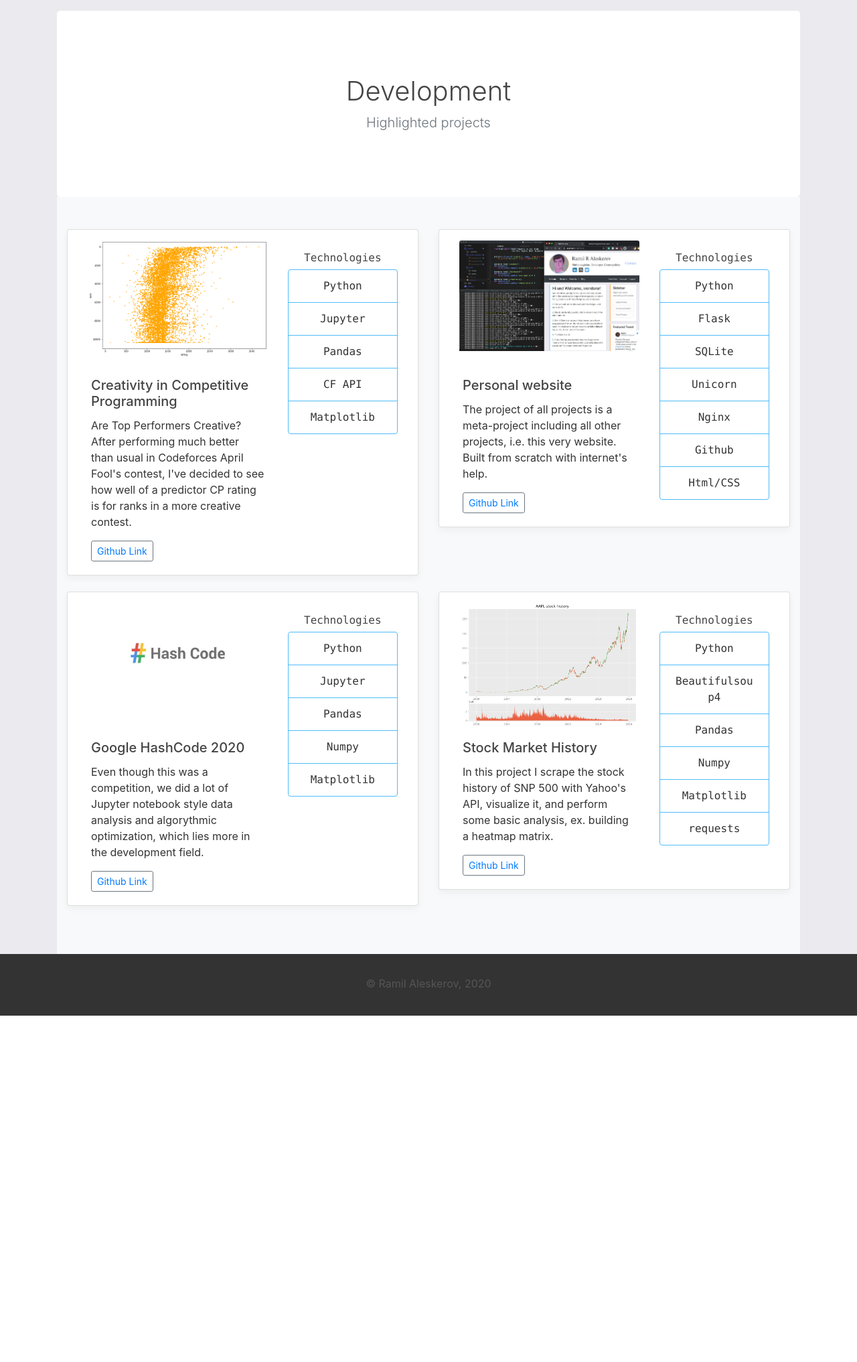
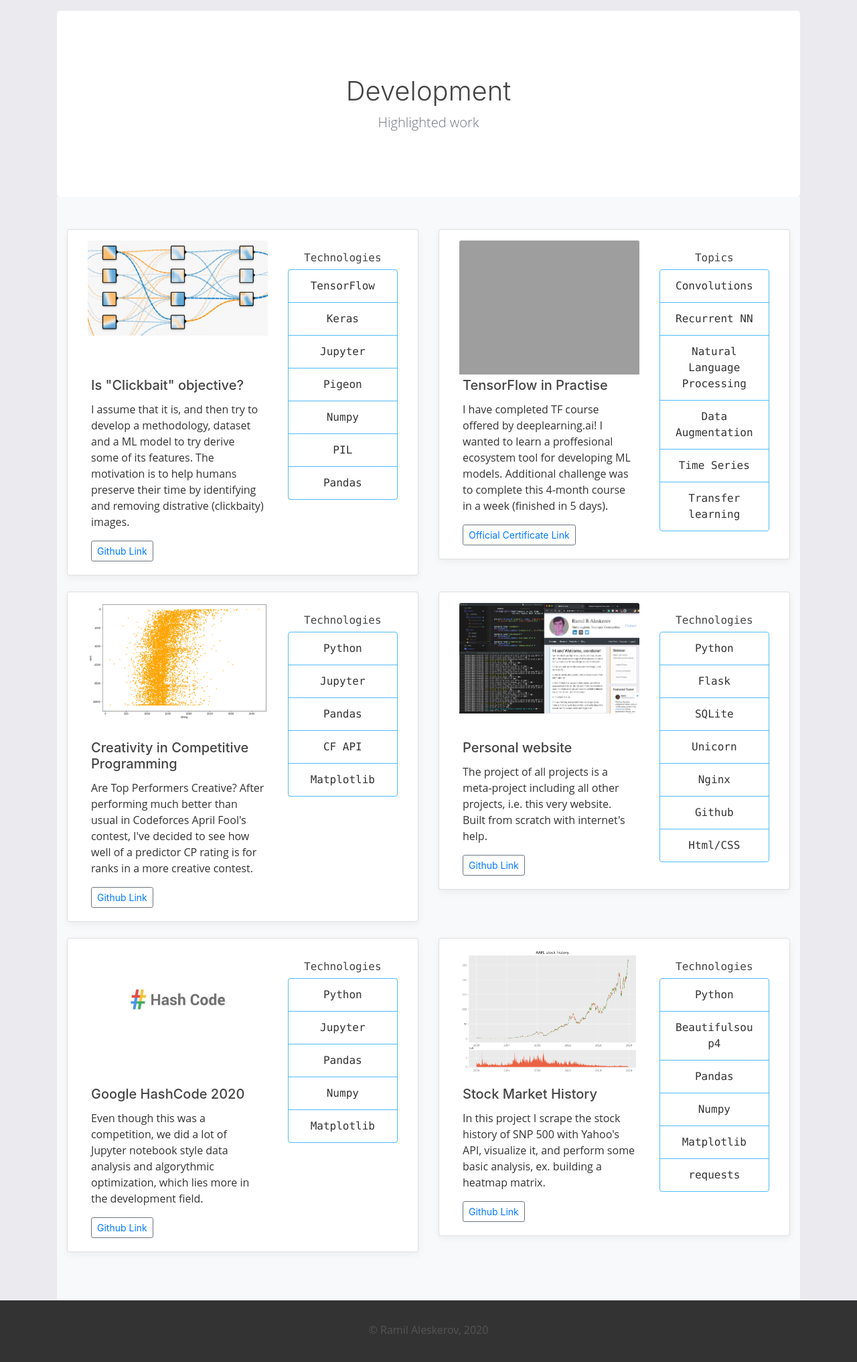
Before and after one commit to Mathemmagician/Flask_website, a Flask app: page /projects/development in a window 1280 px wide. Shown: the part 252-2285 px from the top of the page at 67% size. Before the commit the page ends 1768 px from the top, so only its background shows below. Run offline with Flask 2, Linux system fonts and the light colour scheme; parts of the project's set-up code (start-up, migrations or seed data) failed here and were passed over; some libraries are stand-ins or nearby versions; grey boxes are pictures that could not be loaded.

Commit message:
New project and minor

```diff
--- a/flaskblog/projects/project_templates/academic.html
+++ b/flaskblog/projects/project_templates/academic.html
@@ -28,7 +28,7 @@
 
           	<div class="d-flex justify-content-between align-items-center">
             <div class="btn-group">
-              <button type="button" class="btn btn-sm btn-outline-secondary"><a href="{{ url_for('projects.static', filename='papers/saturation_spectroscopy_report.pdf') }}">View PDF</a></button>
+              <button type="button" class="btn btn-sm btn-outline-secondary"><a href="{{ url_for('projects.static', filename='papers/Saturation_spectroscopy_report.pdf') }}">View PDF</a></button>
             </div>
             <small class="text-muted">Fall 2019</small>
           </div>
--- a/flaskblog/projects/project_templates/development.html
+++ b/flaskblog/projects/project_templates/development.html
@@ -5,7 +5,7 @@
 <section class="jumbotron text-center">
 	<div class="container">
 	  <h1 class="jumbotron-heading">Development </h1>
-	  <p class="lead text-muted">Highlighted projects</p>
+	  <p class="lead text-muted">Highlighted work</p>
 
 	</div>
 </section>
@@ -13,6 +13,86 @@
 <div class="album py-5 bg-light">
 	<div class="container">
 		<div class="row">
+
+			<div class="col-lg-6 ">
+				<div class="card mb-4 box-shadow">
+					<div class="container-fluid row">
+						<div class="col-md-8">
+						  	<div class="container" style="height: 200px;">
+								<img class="card-img-top" src="{{ url_for('projects.static', filename='images/dnn.png') }}" alt="Card image cap">
+						  	</div>
+						    <div class="card-body">
+								<h5 class="card-title"> Is "Clickbait" objective? </h5>
+								<p class="card-text">
+									I assume that it is, and then try to develop a methodology, dataset and a ML model to try derive some of its features. The
+									motivation is to help humans preserve their time by identifying and removing distrative (clickbaity) images.
+
+								</p>
+						      	<div class="d-flex justify-content-between align-items-center">
+							        <div class="btn-group">
+							          <button type="button" class="btn btn-sm btn-outline-secondary">
+							          	<a href="https://github.com/Mathemmagician/CLICKBAIT-IMAGE-CLASSIFIER">Github Link</a>
+							          </button>
+							        </div>
+
+						      	</div>
+						    </div>
+						</div>
+						<div class="col-md-4 card-technologies">
+					    	<h6> Technologies </h6>
+					        <ul class="list-group ml-4 ml-md-0" >
+					          	<li class="list-group-item"> TensorFlow </li>
+					          	<li class="list-group-item"> Keras </li>
+								<li class="list-group-item"> Jupyter </li>
+								<li class="list-group-item"> Pigeon </li>
+								<li class="list-group-item"> Numpy </li>
+								<li class="list-group-item"> PIL </li>
+								<li class="list-group-item"> Pandas </li>
+				        	</ul>
+					    </div>
+					</div>
+				</div>
+			</div>
+
+
+			<div class="col-lg-6 ">
+				<div class="card mb-4 box-shadow">
+					<div class="container-fluid row">
+						<div class="col-md-8">
+						  	<div class="container" style="height: 200px;">
+								<img class="card-img-top" src="https://upload.wikimedia.org/wikipedia/commons/thumb/1/11/TensorFlowLogo.svg/1200px-TensorFlowLogo.svg.png" alt="Card image cap">
+						  	</div>
+						    <div class="card-body">
+								<h5 class="card-title"> TensorFlow in Practise</h5>
+								<p class="card-text">
+									I have completed TF course offered by deeplearning.ai! I wanted to learn a proffesional ecosystem tool
+									for developing ML models. Additional challenge was to complete this 4-month course in a week (finished in 5 days).
+								</p>
+						      	<div class="d-flex justify-content-between align-items-center">
+							        <div class="btn-group">
+							          <button type="button" class="btn btn-sm btn-outline-secondary">
+							          	<a href="https://www.coursera.org/account/accomplishments/specialization/certificate/8JFEZQY6VYHM">Official Certificate Link</a>
+							          </button>
+							        </div>
+
+						      	</div>
+						    </div>
+						</div>
+						<div class="col-md-4 card-technologies">
+					    	<h6> Topics </h6>
+					        <ul class="list-group ml-4 ml-md-0" >
+					          	<li class="list-group-item"> Convolutions </li>
+					          	<li class="list-group-item"> Recurrent NN </li>
+								<li class="list-group-item"> Natural Language Processing </li>
+								<li class="list-group-item"> Data Augmentation </li>
+								<li class="list-group-item"> Time Series </li>
+								<li class="list-group-item"> Transfer learning </li>
+				        	</ul>
+					    </div>
+					</div>
+				</div>
+			</div>
+
 
 
 			<div class="col-lg-6 ">
--- a/flaskblog/static/main.css
+++ b/flaskblog/static/main.css
@@ -2,6 +2,10 @@ body {
   background: #eaeaef;
   color: #333333;
   margin-top: 1rem;
+}
+
+p {
+  font-family: 'Open Sans', sans-serif;
 }
 
 h1, h2, h3, h4, h5, h6 {
```
Also changed, not shown: flaskblog/projects/static/images/dnn.png (added), 1 other file.
